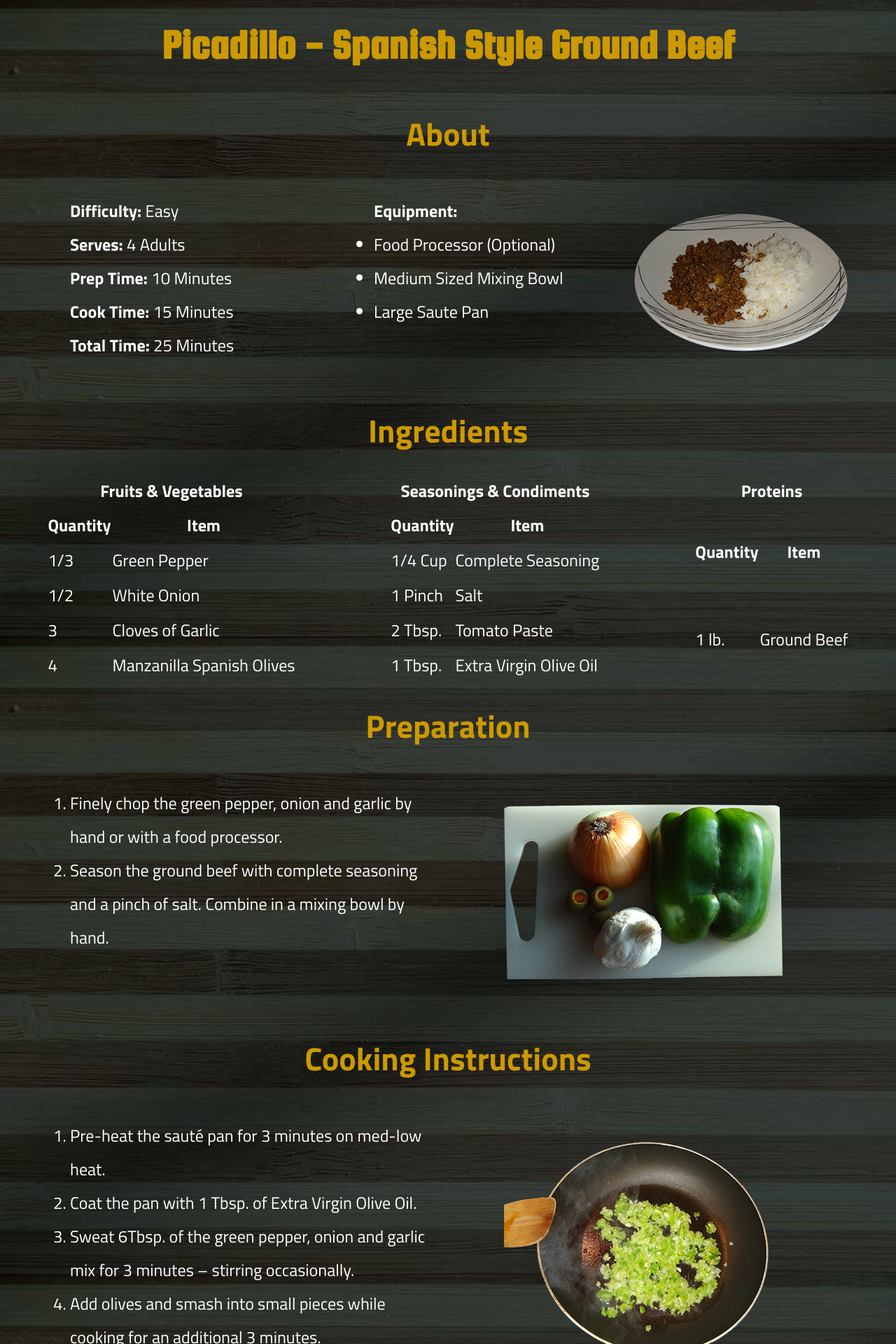
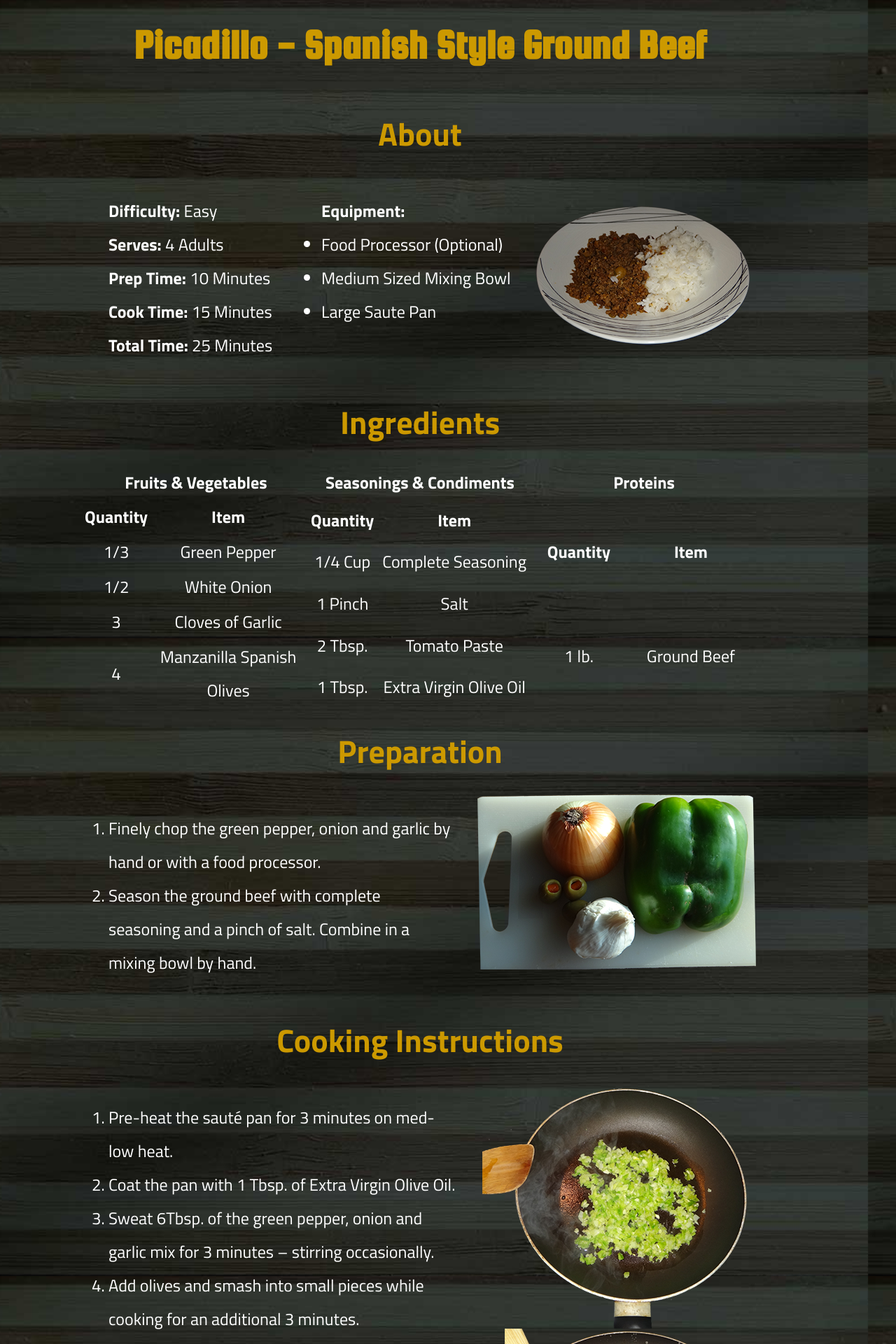
Before and after one commit to CafeConVega/cmp590-joshua-vega, a PHP site: page / in a window 1280 px wide. Shown: the top 1920 px of the page at 70% size. Run offline with PHP 8.4, Linux system fonts and the light colour scheme.

Commit message:
adjusted for 960px screen.

```diff
--- a/Recipe/css/main.css
+++ b/Recipe/css/main.css
@@ -5,6 +5,8 @@
 html {
     background: url('../assets/wood.jpg') no-repeat center center fixed;
     background-size: cover;
+    margin-left: 120px;
+    max-width: 960px;
 }
 
 h1 {
@@ -28,16 +30,24 @@ ul {
 
 ol,
 ul,
-table,
 p {
-    padding-left: 100px;
-    padding-right: 100px;
+    padding-left: 35px;
+    padding-right: 35px;
     color: #FFFFFF;
 }
 
-img {
-    padding-top: 50px;
-    padding-bottom: 50px;
+table {
+    padding-left: 35px;
+    padding-right: 35px;
+    color: #FFFFFF;
+    width: 320px;
+    text-align: center;
+
+}
+
+.plateimg {
+    padding-top: 40px;
+    padding-bottom: 40px;
 }
 
 body, caption {
--- a/Recipe/index.html
+++ b/Recipe/index.html
@@ -29,7 +29,7 @@
             <li>Medium Sized Mixing Bowl</li>
             <li>Large Saute Pan</li>
         </ul>
-        <img src="assets/plate.png" alt="plate" width="307" height="200">
+        <img class="plateimg" src="assets/plate.png" alt="plate" width="307" height="200">
 
     </section>
     <h2>Ingredients</h2>
@@ -123,12 +123,12 @@
     <section id="serving">
 
         <ul><b>Serve Picadillo with:</b>
-            <li>White rice (pictured above)</li>
+            <li>White rice (pictured)</li>
             <li>White rice &#38; a fried egg</li>
             <li> White rice &#38; black beans</li>
             <li>As a filling for empanadas</li>
         </ul>
-        <img src="assets/plate.png" alt="plate" width="307" height="200">
+        <img class="plateimg" src="assets/plate.png" alt="plate" width="307" height="200">
     </section>
     <script src="js/main.js"></script>
 </body>
```
